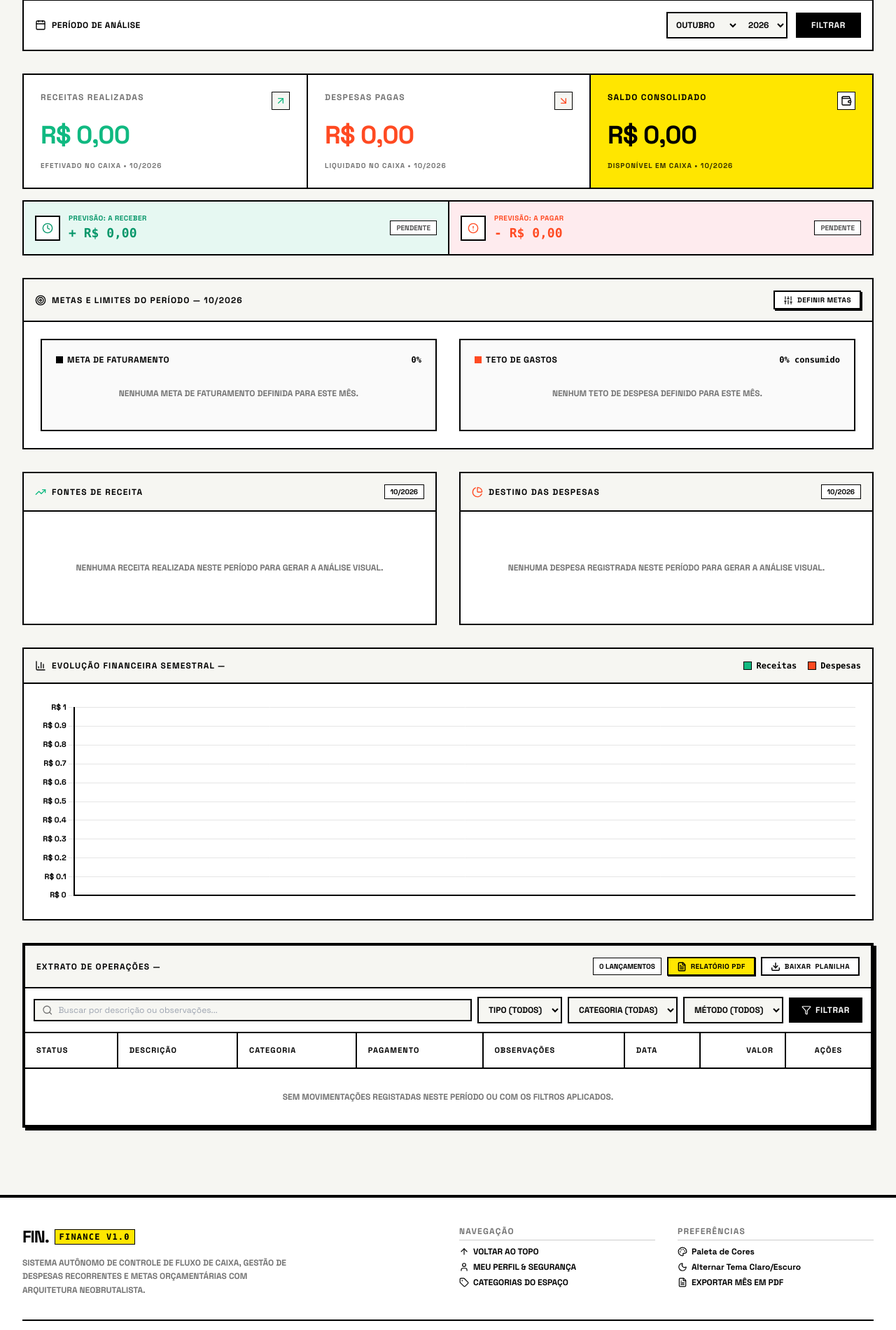
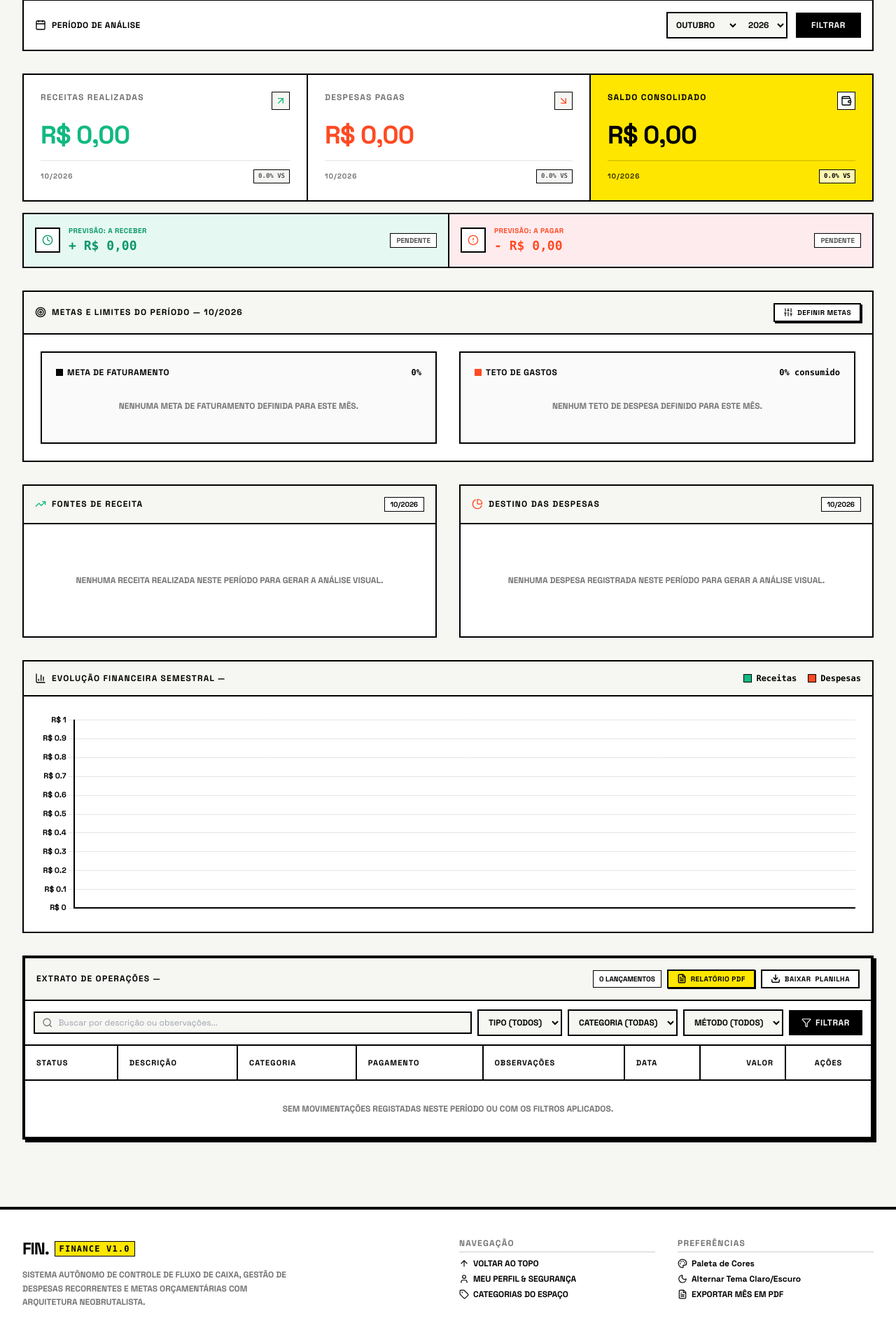
Before and after one commit to leobrda/finance, a Django app: page /dashboard/ in a window 1280 px wide. Shown: the part 243-2143 px from the top of the page at 70% size. Run offline with Django 5.2, Linux system fonts and the light colour scheme; the visitor is signed in with stand-in values (Sample User, id 1); some libraries are stand-ins or nearby versions.

Commit message:
feat(dashboard): finaliza metricas MoM e corrige contraste de legendas nos graficos

```diff
--- a/finances/views.py
+++ b/finances/views.py
@@ -221,6 +221,18 @@ def dashboard_view(request):
     revenue_remaining = Decimal('0.00')
     expense_remaining = Decimal('0.00')
 
+    # Métricas comparativas (Month-over-Month)
+    prev_month_label = ""
+    income_diff_pct = 0.0
+    income_is_up = True
+    income_is_neutral = True
+    expense_diff_pct = 0.0
+    expense_is_up = True
+    expense_is_neutral = True
+    balance_diff_pct = 0.0
+    balance_is_up = True
+    balance_is_neutral = True
+
     month_abbrevs = {
         1: 'Jan', 2: 'Fev', 3: 'Mar', 4: 'Abr', 5: 'Mai', 6: 'Jun',
         7: 'Jul', 8: 'Ago', 9: 'Set', 10: 'Out', 11: 'Nov', 12: 'Dez'
@@ -254,6 +266,38 @@ def dashboard_view(request):
 
         pending_income = base_qs.filter(category__category_type='INCOME', status='PENDING').aggregate(Sum('amount'))['amount__sum'] or Decimal('0.00')
         pending_expense = base_qs.filter(category__category_type='EXPENSE', status='PENDING').aggregate(Sum('amount'))['amount__sum'] or Decimal('0.00')
+
+        # --- Cálculo Comparativo Mês a Mês (Month-over-Month) ---
+        prev_month = 12 if selected_month == 1 else selected_month - 1
+        prev_year = selected_year - 1 if selected_month == 1 else selected_year
+        prev_month_label = f"{month_abbrevs[prev_month]}/{str(prev_year)[2:]}"
+
+        prev_qs = Transaction.objects.filter(
+            workspace=current_workspace,
+            transaction_date__year=prev_year,
+            transaction_date__month=prev_month,
+            status='PAID'
+        )
+
+        prev_income = prev_qs.filter(category__category_type='INCOME').aggregate(Sum('amount'))['amount__sum'] or Decimal('0.00')
+        prev_expense = prev_qs.filter(category__category_type='EXPENSE').aggregate(Sum('amount'))['amount__sum'] or Decimal('0.00')
+        prev_balance = prev_income - prev_expense
+
+        def calculate_mom_delta(current_val, previous_val):
+            if previous_val == Decimal('0.00'):
+                if current_val > Decimal('0.00'):
+                    return 100.0, True, False
+                elif current_val < Decimal('0.00'):
+                    return 100.0, False, False
+                return 0.0, False, True
+
+            delta = ((current_val - previous_val) / abs(previous_val)) * Decimal('100')
+            delta_float = round(float(delta), 1)
+            return abs(delta_float), delta_float >= 0, delta_float == 0
+
+        income_diff_pct, income_is_up, income_is_neutral = calculate_mom_delta(total_income, prev_income)
+        expense_diff_pct, expense_is_up, expense_is_neutral = calculate_mom_delta(total_expense, prev_expense)
+        balance_diff_pct, balance_is_up, balance_is_neutral = calculate_mom_delta(balance, prev_balance)
 
         if revenue_goal > Decimal('0.00'):
             calc_rev = float((total_income / revenue_goal) * Decimal('100'))
@@ -373,6 +417,16 @@ def dashboard_view(request):
         'expense_bar_width': expense_bar_width,
         'revenue_remaining': revenue_remaining,
         'expense_remaining': expense_remaining,
+        'prev_month_label': prev_month_label,
+        'income_diff_pct': income_diff_pct,
+        'income_is_up': income_is_up,
+        'income_is_neutral': income_is_neutral,
+        'expense_diff_pct': expense_diff_pct,
+        'expense_is_up': expense_is_up,
+        'expense_is_neutral': expense_is_neutral,
+        'balance_diff_pct': balance_diff_pct,
+        'balance_is_up': balance_is_up,
+        'balance_is_neutral': balance_is_neutral,
     }
     return render(request, 'finances/dashboard.html', context)
 
--- a/templates/finances/dashboard.html
+++ b/templates/finances/dashboard.html
@@ -345,38 +345,87 @@
                 </form>
             </div>
 
-            <!-- Cards de Métricas Realizadas -->
+            <!-- Cards de Métricas Realizadas com Comparativo MoM -->
             <div class="grid grid-cols-1 md:grid-cols-3 border-2 border-black bg-white divide-y-2 md:divide-y-0 md:divide-x-2 divide-black mb-4">
-                <div class="p-4 sm:p-6">
+                <!-- 1. Receitas Realizadas -->
+                <div class="p-4 sm:p-6 flex flex-col justify-between">
+                    <div>
                         <div class="flex justify-between items-start mb-3 sm:mb-4">
                             <span class="text-xs font-black uppercase tracking-widest text-neutral-500">Receitas Realizadas</span>
                             <span class="border border-black p-1 bg-[#F6F6F2]"><i data-lucide="arrow-up-right" class="w-4 h-4 text-emerald-500"></i></span>
                         </div>
                         <p class="text-2xl sm:text-4xl font-black tracking-tight text-emerald-500 privacy-val">R$ {{ total_income|floatformat:2 }}</p>
-                    <div class="mt-3 sm:mt-4 text-[10px] font-bold uppercase tracking-widest text-neutral-500">
-                        Efetivado no caixa • {{ selected_month }}/{{ selected_year }}
-                    </div>
-                </div>
-
-                <div class="p-4 sm:p-6">
+                    </div>
+
+                    <div class="mt-4 pt-3 border-t border-black/10 flex items-center justify-between gap-2 flex-wrap">
+                        <span class="text-[10px] font-bold uppercase tracking-widest text-neutral-500">
+                            {{ selected_month }}/{{ selected_year }}
+                        </span>
+                        {% if not income_is_neutral %}
+                            <span class="inline-flex items-center gap-1 px-1.5 py-0.5 border border-black text-[9px] font-mono font-bold uppercase {% if income_is_up %}bg-emerald-100 text-emerald-950{% else %}bg-rose-100 text-rose-950{% endif %}">
+                                <i data-lucide="{% if income_is_up %}trending-up{% else %}trending-down{% endif %}" class="w-3 h-3 stroke-[2.5]"></i>
+                                {% if income_is_up %}+{% else %}-{% endif %}{{ income_diff_pct }}% vs {{ prev_month_label }}
+                            </span>
+                        {% else %}
+                            <span class="inline-flex items-center gap-1 px-1.5 py-0.5 border border-black text-[9px] font-mono font-bold uppercase bg-stone-100 text-neutral-600">
+                                0.0% vs {{ prev_month_label }}
+                            </span>
+                        {% endif %}
+                    </div>
+                </div>
+
+                <!-- 2. Despesas Pagas -->
+                <div class="p-4 sm:p-6 flex flex-col justify-between">
+                    <div>
                         <div class="flex justify-between items-start mb-3 sm:mb-4">
                             <span class="text-xs font-black uppercase tracking-widest text-neutral-500">Despesas Pagas</span>
                             <span class="border border-black p-1 bg-[#F6F6F2]"><i data-lucide="arrow-down-right" class="w-4 h-4 theme-secondary-text"></i></span>
                         </div>
                         <p class="text-2xl sm:text-4xl font-black tracking-tight theme-secondary-text privacy-val">R$ {{ total_expense|floatformat:2 }}</p>
-                    <div class="mt-3 sm:mt-4 text-[10px] font-bold uppercase tracking-widest text-neutral-500">
-                        Liquidado no caixa • {{ selected_month }}/{{ selected_year }}
-                    </div>
-                </div>
-
-                <div class="p-4 sm:p-6 {% if balance >= 0 %}theme-primary-bg{% else %}theme-secondary-bg{% endif %}">
+                    </div>
+
+                    <div class="mt-4 pt-3 border-t border-black/10 flex items-center justify-between gap-2 flex-wrap">
+                        <span class="text-[10px] font-bold uppercase tracking-widest text-neutral-500">
+                            {{ selected_month }}/{{ selected_year }}
+                        </span>
+                        {% if not expense_is_neutral %}
+                            <!-- Regra semântica: Despesa que sobe é alerta (rose), despesa que desce é economia (emerald) -->
+                            <span class="inline-flex items-center gap-1 px-1.5 py-0.5 border border-black text-[9px] font-mono font-bold uppercase {% if expense_is_up %}bg-rose-100 text-rose-950{% else %}bg-emerald-100 text-emerald-950{% endif %}">
+                                <i data-lucide="{% if expense_is_up %}trending-up{% else %}trending-down{% endif %}" class="w-3 h-3 stroke-[2.5]"></i>
+                                {% if expense_is_up %}+{% else %}-{% endif %}{{ expense_diff_pct }}% vs {{ prev_month_label }}
+                            </span>
+                        {% else %}
+                            <span class="inline-flex items-center gap-1 px-1.5 py-0.5 border border-black text-[9px] font-mono font-bold uppercase bg-stone-100 text-neutral-600">
+                                0.0% vs {{ prev_month_label }}
+                            </span>
+                        {% endif %}
+                    </div>
+                </div>
+
+                <!-- 3. Saldo Consolidado -->
+                <div class="p-4 sm:p-6 flex flex-col justify-between {% if balance >= 0 %}theme-primary-bg{% else %}theme-secondary-bg{% endif %}">
+                    <div>
                         <div class="flex justify-between items-start mb-3 sm:mb-4">
                             <span class="text-xs font-black uppercase tracking-widest">Saldo Consolidado</span>
                             <span class="border border-black p-1 bg-white text-black"><i data-lucide="wallet" class="w-4 h-4"></i></span>
                         </div>
                         <p class="text-2xl sm:text-4xl font-black tracking-tight privacy-val">R$ {{ balance|floatformat:2 }}</p>
-                    <div class="mt-3 sm:mt-4 text-[10px] font-bold uppercase tracking-widest opacity-80">
-                        Disponível em caixa • {{ selected_month }}/{{ selected_year }}
+                    </div>
+
+                    <div class="mt-4 pt-3 border-t border-black/20 flex items-center justify-between gap-2 flex-wrap">
+                        <span class="text-[10px] font-bold uppercase tracking-widest opacity-80">
+                            {{ selected_month }}/{{ selected_year }}
+                        </span>
+                        {% if not balance_is_neutral %}
+                            <span class="inline-flex items-center gap-1 px-1.5 py-0.5 border border-black text-[9px] font-mono font-black uppercase bg-white text-black shadow-[1px_1px_0px_0px_rgba(0,0,0,1)]">
+                                <i data-lucide="{% if balance_is_up %}trending-up{% else %}trending-down{% endif %}" class="w-3 h-3 stroke-[2.5]"></i>
+                                {% if balance_is_up %}+{% else %}-{% endif %}{{ balance_diff_pct }}% vs {{ prev_month_label }}
+                            </span>
+                        {% else %}
+                            <span class="inline-flex items-center gap-1 px-1.5 py-0.5 border border-black text-[9px] font-mono font-bold uppercase bg-white/70 text-black">
+                                0.0% vs {{ prev_month_label }}
+                            </span>
+                        {% endif %}
                     </div>
                 </div>
             </div>
@@ -1551,6 +1600,8 @@
             const borderColor = isDark ? '#FFFFFF' : '#000000';
             const gridColor = isDark ? '#333333' : '#E5E5E5';
             const tickColor = isDark ? '#FFFFFF' : '#000000';
+            const legendTextColor = isDark ? '#FFFFFF' : '#000000';
+            const legendSubtextColor = isDark ? '#A1A1AA' : '#52525B';
 
             const dynamicExpensesColors = [secondaryColor, primaryColor, '#000000', '#737373', '#00F0FF', '#A3E635'];
             const dynamicIncomeColors = ['#10B981', primaryColor, '#00F0FF', '#000000', '#6366F1', '#EC4899'];
@@ -1605,11 +1656,11 @@
                     item.innerHTML = `
                         <div class="flex items-center gap-2 truncate">
                             <span class="w-3 h-3 border border-black inline-block shrink-0" style="background-color: ${color}"></span>
-                            <span class="font-sans font-bold uppercase text-[10px] truncate text-black dark:text-white">${label}</span>
-                        </div>
-                        <div class="text-right shrink-0 text-black dark:text-white">
+                            <span class="font-sans font-bold uppercase text-[10px] truncate" style="color: ${legendTextColor} !important;">${label}</span>
+                        </div>
+                        <div class="text-right shrink-0" style="color: ${legendTextColor} !important;">
                             <span class="privacy-val">R$ ${val.toFixed(2)}</span>
-                            <span class="text-neutral-500 text-[10px] ml-1">(${pct}%)</span>
+                            <span class="text-[10px] ml-1" style="color: ${legendSubtextColor} !important;">(${pct}%)</span>
                         </div>
                     `;
                     legendInc.appendChild(item);
@@ -1666,11 +1717,11 @@
                     item.innerHTML = `
                         <div class="flex items-center gap-2 truncate">
                             <span class="w-3 h-3 border border-black inline-block shrink-0" style="background-color: ${color}"></span>
-                            <span class="font-sans font-bold uppercase text-[10px] truncate text-black dark:text-white">${label}</span>
-                        </div>
-                        <div class="text-right shrink-0 text-black dark:text-white">
+                            <span class="font-sans font-bold uppercase text-[10px] truncate" style="color: ${legendTextColor} !important;">${label}</span>
+                        </div>
+                        <div class="text-right shrink-0" style="color: ${legendTextColor} !important;">
                             <span class="privacy-val">R$ ${val.toFixed(2)}</span>
-                            <span class="text-neutral-500 text-[10px] ml-1">(${pct}%)</span>
+                            <span class="text-[10px] ml-1" style="color: ${legendSubtextColor} !important;">(${pct}%)</span>
                         </div>
                     `;
                     legendExp.appendChild(item);
```
Lines whose indentation alone changed are shown as unchanged.
